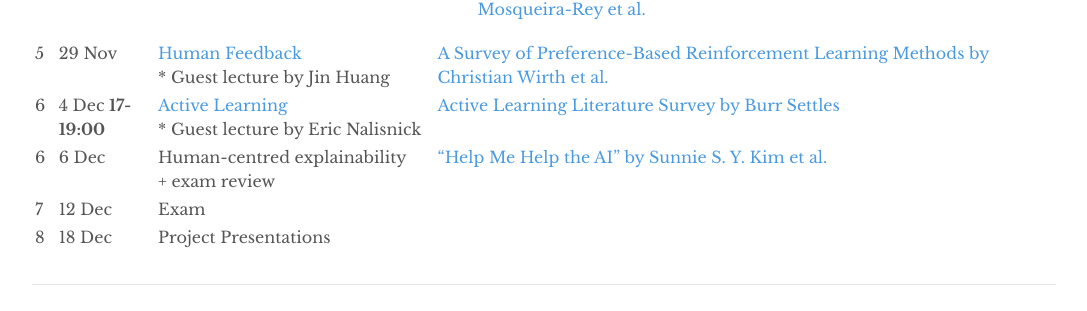
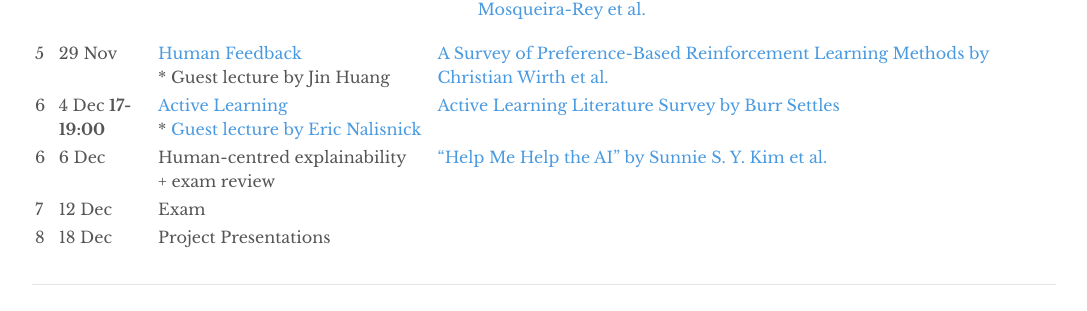
Before and after one commit to amsterdam-hcml/amsterdam-hcml.github.io, a Jekyll site: the page built from index.html, in a window 1280 px wide. Shown: the part 1296-1607 px from the top of the page, without its empty margins (96-1183 px from the left). Built offline with Jekyll 4.4.1, drawn with Linux system fonts in a browser that asks for light colours; the list of posts is cut into pages by our own code; part of the change alters nothing that is shown.

```diff
--- a/_includes/schedule.md
+++ b/_includes/schedule.md
@@ -12,7 +12,7 @@
 | 4 | 22 Nov | [Values in Data](https://docs.google.com/presentation/d/1LL5VnKJDsmNQ2hudxiyhTcvIULA1rE8slmrnxWQtUoA/edit?usp=sharing) <br/> * [Guest lecture by Gabriel Pereira](https://canvas.uva.nl/courses/45957/modules/items/2272011) | {::nomarkdown}<ul><li>{:/}Required reading:  [The Data-Production Dispositif by Milagros Miceli and Julian Posada](https://dl.acm.org/doi/10.1145/3555561) {::nomarkdown}</li> <li>{:/}Optional reading: [Chapter 4 of Data Feminism by Catherine D'Ignazio and Lauren F. Klein](https://data-feminism.mitpress.mit.edu/pub/h1w0nbqp/release/3) {::nomarkdown}</li></ul>{:/}  |
 | 5 | 27 Nov | [Interactive Learning <br/> * Guest lecture by Marcel Worring](/assets/worring-interactive-machine-learning.pdf) | {::nomarkdown}<ul><li>{:/}[Human-Centered Machine Learning Through Interactive Visualization by Dominik Sacha et al.](https://www.esann.org/sites/default/files/proceedings/legacy/es2016-166.pdf){::nomarkdown}</li><li>{:/}[Human-in-the-loop machine learning: a state of the art by Eduardo Mosqueira-Rey et al.](https://link.springer.com/article/10.1007/s10462-022-10246-w){::nomarkdown}</li></ul>{:/} |
 | 5 | 29 Nov | [Human Feedback](https://docs.google.com/presentation/d/1MSsZwApmyehJfzWVHQaWYw2vlc6oo8TgvexxHNovFsc/edit?usp=sharing) <br/> * Guest lecture by Jin Huang | [A Survey of Preference-Based Reinforcement Learning Methods by Christian Wirth et al.](https://jmlr.org/papers/v18/16-634.html) |
-| 6 | 4 Dec **17-19:00** | [Active Learning](https://docs.google.com/presentation/d/1sL4pO4L2c_WTaRGSqwNZjeIcl2cdhpVIB6wAgBOT2vQ/edit?usp=sharing) <br/> * Guest lecture by Eric Nalisnick | [Active Learning Literature Survey by Burr Settles](https://minds.wisconsin.edu/bitstream/handle/1793/60660/TR1648.pdf?sequence=1)  |
+| 6 | 4 Dec **17-19:00** | [Active Learning](https://docs.google.com/presentation/d/1sL4pO4L2c_WTaRGSqwNZjeIcl2cdhpVIB6wAgBOT2vQ/edit?usp=sharing) <br/> * [Guest lecture by Eric Nalisnick](/assets/Nalisnick_L2R_L2D_lecture.pdf) | [Active Learning Literature Survey by Burr Settles](https://minds.wisconsin.edu/bitstream/handle/1793/60660/TR1648.pdf?sequence=1)  |
 | 6 | 6 Dec  | Human-centred explainability <br/> \+ exam review | ["Help Me Help the AI" by Sunnie S. Y. Kim et al.](https://dl.acm.org/doi/full/10.1145/3544548.3581001)  |
 | 7 | 12 Dec | Exam |  |
 | 8 | 18 Dec | Project Presentations |  |
```
Also changed, not shown: 1 other file.
